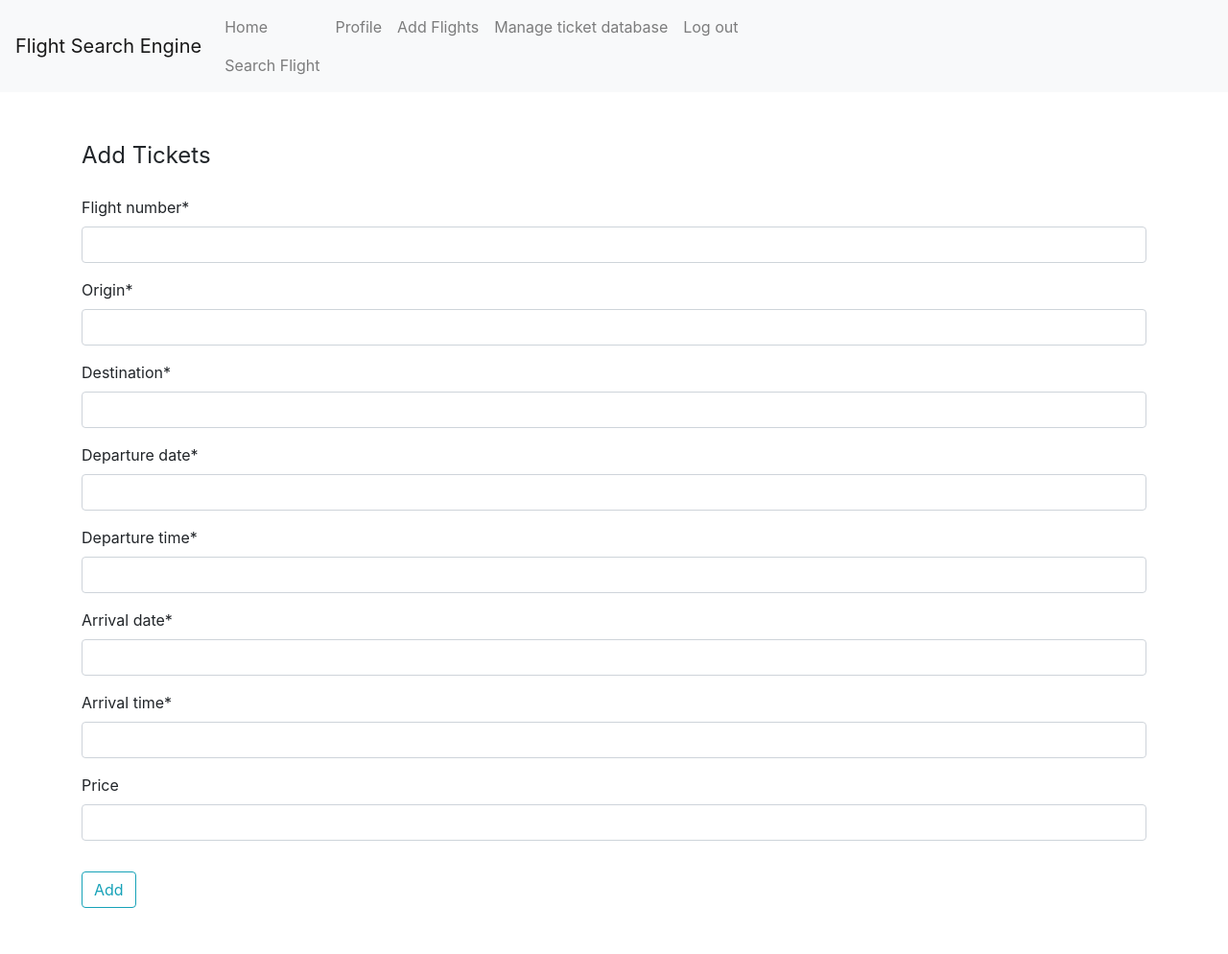
After one commit to mara-badea/AirportControlWebsite-Django, a Django app: page /add-tickets/ in a window 1280 px wide. The commit adds this page. Shown: the whole page at 96% size. Run offline with Django 4.2, Linux system fonts and the light colour scheme; a user stored in the database is signed in; some libraries are stand-ins or nearby versions.

Commit message:
created table for tickets available for sale

```diff
--- /dev/null
+++ b/airport/templates/airport/addtickets.html
@@ -0,0 +1,17 @@
+{% extends 'airport/base.html' %}
+{% load static %}
+{% load crispy_forms_tags %}
+{% block content %}
+        <div class="content-section">
+        <form method="POST">
+            {% csrf_token %}
+            <fieldset class ="form-group">
+                <legend class = "bord-bottom mb-4">Add Tickets</legend>
+                {{ form|crispy }}
+            </fieldset>
+            <div class="form-group"></div>
+                <button class="btn btn-outline-info" type="submit">Add</button>
+        </form>
+
+    </div>
+{% endblock %}
--- a/airport/templates/airport/base.html
+++ b/airport/templates/airport/base.html
@@ -42,7 +42,7 @@
                 <a class="nav-item nav-link" href="{% url 'profile' %}">Profile</a>
                 {% if user.is_staff %}
                     <a class="nav-item nav-link" href="{% url 'add-flights' %}">Add Flights</a>
-                    <a class="nav-item nav-link" href="#">Manage ticket database</a>
+                    <a class="nav-item nav-link" href="{% url 'manage-tickets' %}">Manage ticket database</a>
                 {% endif %}
                 <a class="nav-item nav-link" href="{% url 'logout' %}">Log out</a>
             {% else %}
--- a/airport/urls.py
+++ b/airport/urls.py
@@ -6,5 +6,9 @@ urlpatterns = [
     path('add-flights/', user_views.add_flight, name = 'add-flights'),
     path('edit-flights/<int:id>/', user_views.edit_flights, name='edit-flights'),
     path('delete-flight/<int:id>/', user_views.delete_flight, name='delete-flight'),
-    path('search-flights', user_views.search_flight, name='search-flights'),
+    path('search-flights/', user_views.search_flight, name='search-flights'),
+    path('add-tickets/', user_views.add_tickets, name='add-tickets'),
+    path('manage-tickets/', views.ticket_view, name = 'manage-tickets'),
+    path('edit-tickets/<int:id>/', user_views.edit_tickets, name='edit-tickets'),
+    path('delete-ticket/<int:id>/', user_views.delete_ticket, name='delete-ticket'),
     ]
--- a/users/forms.py
+++ b/users/forms.py
@@ -40,6 +40,18 @@ class TicketUpdateForm(forms.ModelForm):
         fields = ['flight_number', 'origin', 'destination', 'departure_date', 'departure_time',
                   'arrival_date', 'arrival_time']
 
+class TicketForm(forms.ModelForm):
+    class Meta:
+        model = Ticket
+        fields = ['flight_number', 'origin', 'destination', 'departure_date', 'departure_time',
+                  'arrival_date', 'arrival_time', 'price']
+
+class EditTicketForm(forms.ModelForm):
+    class Meta:
+        model = Ticket
+        fields = ['flight_number', 'origin', 'destination', 'departure_date', 'departure_time',
+                  'arrival_date', 'arrival_time', 'departure_date', 'price']
+
 class TicketPurchaseForm(forms.ModelForm):
     class Meta:
         model = TicketPurchase
--- a/users/models.py
+++ b/users/models.py
@@ -14,14 +14,14 @@ class Flight(models.Model):
     status = models.CharField(max_length=100)
 
 class Ticket(models.Model):
-    user = models.ForeignKey(User, on_delete=models.CASCADE)
-    flight_number = models.ForeignKey(Flight, on_delete=models.CASCADE)
+    flight_number = models.CharField(max_length=100)
     origin = models.CharField(max_length=100)
     destination = models.CharField(max_length=100)
     departure_date = models.DateField()
     departure_time = models.TimeField()
     arrival_date = models.DateField()
     arrival_time = models.TimeField()
+    price = models.CharField(max_length=100, blank=True, null=True)
 
 class Profile(models.Model):
 
--- a/users/views.py
+++ b/users/views.py
@@ -1,7 +1,7 @@
 from django.db.models import Q
 from django.shortcuts import render, redirect
 from django.contrib import messages
-from .forms import UserRegisterForm, UserUpdateForm, ProfileUpdateForm, FlightForm, EditFlightForm, TicketUpdateForm
+from .forms import UserRegisterForm, UserUpdateForm, ProfileUpdateForm, FlightForm, EditFlightForm, TicketUpdateForm, TicketForm, EditTicketForm
 from django.contrib.auth.decorators import login_required
 from django.contrib.admin.views.decorators import staff_member_required
 from .models import Ticket, Flight
@@ -60,7 +60,6 @@ def add_flight(request):
 def edit_flights(request, id):
     schedule = Schedule.objects.get(id=id)
     if request.method == 'POST':
-        # Get the flight instance based on the submitted data
         form = EditFlightForm(request.POST, instance=schedule)
         if form.is_valid():
             form.save()
@@ -98,3 +97,37 @@ def search_flight(request):
     if sort_by:
         schedules = schedules.order_by(sort_by)
     return render(request, 'airport/searchflights.html', {'schedules': schedules})
+
+@staff_member_required
+def add_tickets(request):
+    if request.method == 'POST':
+        form = TicketForm(request.POST)
+        if form.is_valid():
+            flight = form.save(commit=False)
+            flight.save()
+            return redirect('manage-tickets')
+    else:
+        form = TicketForm()
+        return render(request, 'airport/addtickets.html', {'form': form})
+
+@staff_member_required
+def edit_tickets(request, id):
+    ticket = Ticket.objects.get(id=id)
+    if request.method == 'POST':
+        form = EditTicketForm(request.POST, instance=ticket)
+        if form.is_valid():
+            form.save()
+            return redirect('manage-tickets')
+
+    else:
+        form = EditTicketForm(instance=ticket)
+        return render(request, 'airport/edittickets.html', {'form': form})
+    return render(request, 'airport/managetickets.html', {'form': form})
+
+@staff_member_required
+def delete_ticket(request, id):
+    ticket = Ticket.objects.get(id=id)
+    if request.method == 'POST':
+        ticket.delete()
+        return redirect('manage-tickets')
+    return render(request, 'airport/deleteticket.html', {'ticket': ticket})
```
Also changed, not shown: airport/templates/airport/deleteticket.html (added, +11 -0 lines), airport/templates/airport/edittickets.html (added, +16 -0 lines), airport/templates/airport/managetickets.html (added, +43 -0 lines), airport/views.py (+8 -0 lines), db.sqlite3, users/migrations/0007_remove_ticket_user_ticket_price.py (added), users/migrations/0008_alter_ticket_flight_number.py (added).
